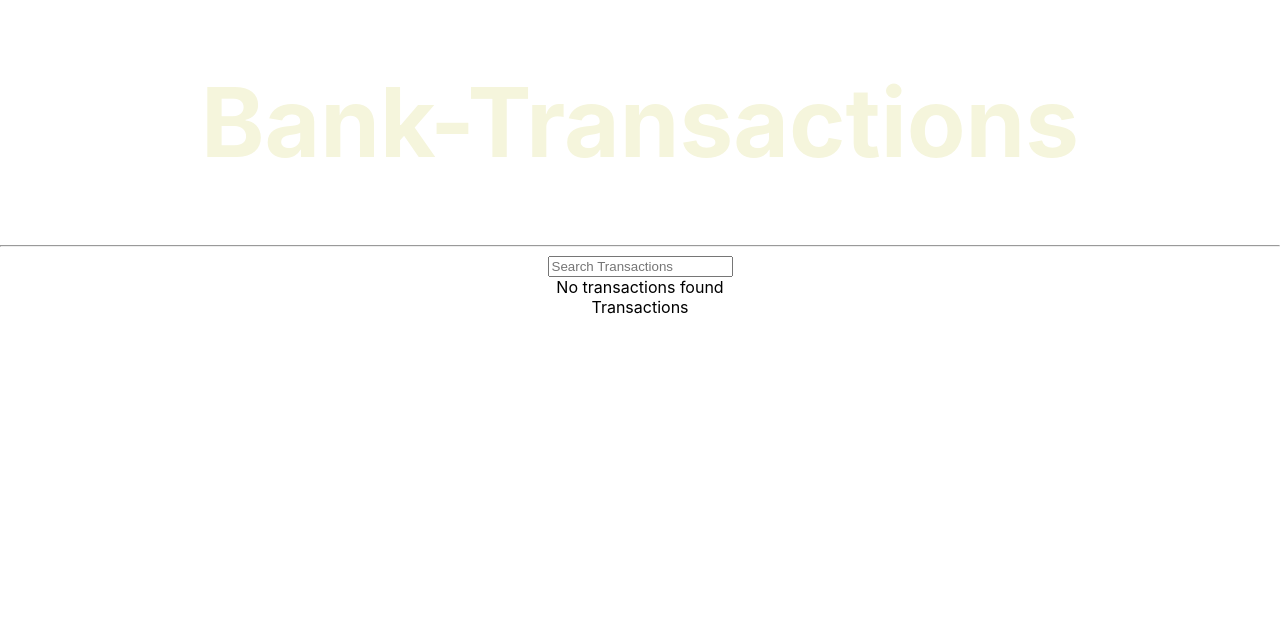
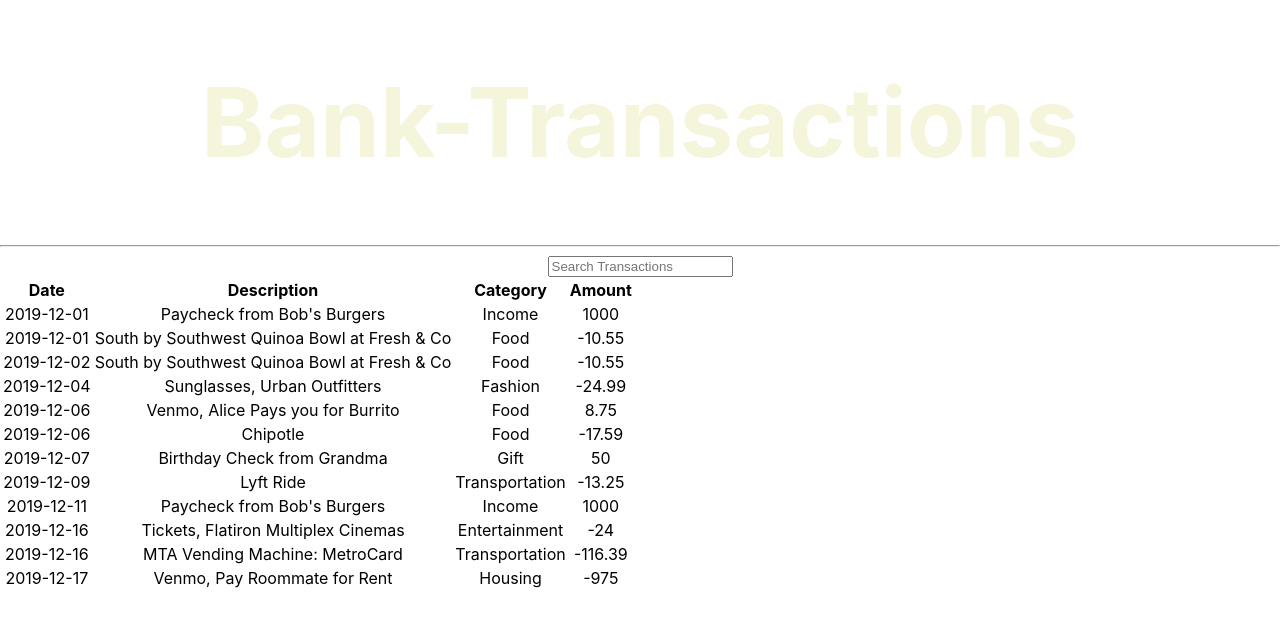
Before and after one commit to clay-boy/React-Code-Challenge1, a React (Create React App) app: page / in a window 1280 px wide. Shown: the top 626 px of the page. Built offline with nearby package versions, Linux system fonts and the light colour scheme; data requests are answered from the project's data file.

Commit message:
added filter method and handle submit

```diff
--- /dev/null
+++ b/src/components/Addtransactions.js
@@ -0,0 +1,23 @@
+import React, { useState } from "react";
+
+const Addtransactions = ({ Addtransactions }) => {
+  const [TransactionsData, setTransactionsData] = useState({
+    categories: "",
+    description: "",
+    amount: "",
+  });
+
+  const handleSubmit = (e) => {
+    e.preventDefault(); // Prevent the default form submission
+
+    onsubmit({ TransactionsData });
+
+    setCategories("");
+    setDescription("");
+    setAmount("");
+  };
+
+  return <div></div>;
+};
+
+export default Addtransactions;
--- a/src/components/App.js
+++ b/src/components/App.js
@@ -1,6 +1,6 @@
 import { useEffect, useState } from "react";
 import "../App.css";
-import Transactions from "./Transactions";
+import Addtransactions from "./Addtransactions";
 import Tables from "./Tables";
 import Filter from "./Filter";
 function App() {
@@ -18,8 +18,9 @@ function App() {
       <hr />
 
     <Filter />
+    <Addtransactions/>
     <Tables />
-    <Transactions />
+
     </div>
 
   );
--- a/src/components/Filter.jsx
+++ b/src/components/Filter.jsx
@@ -5,12 +5,12 @@ const Filter = ({onFilter})=>{
 
         onFilter(e.target.value);//current value of the input field
     }
-
     //return JSX element
     return (
         <input type="text"
         placeholder="Search Transactions"
-         onChange={handleFilterChange}  />
+         onChange={handleFilterChange}
+         required />
     );
 };
 export default Filter;
--- a/src/components/Tables.jsx
+++ b/src/components/Tables.jsx
@@ -1,10 +1,21 @@
 import React from "react";
+import { useEffect, } from "react";
+import { useState } from "react";
 
-function Tables({ transactions }) {
+
+function Tables({ Transactions }) {
+
+    const [transactions, setTransactions] = useState([]);
+    useEffect(() => {
+      fetch("http://localhost:3000/transactions")
+        .then((response) => response.json())
+        .then((transactions) => setTransactions(transactions))
+
+    }, []);
   //checks if transactions prop is null
   if (!transactions) {
     //if transactions is null return "No transactions found" message.
-    return <div>No transactions found</div>;
+    return <div>NO TRANSACTION FOUND</div>;
   }
 
   return (
--- a/src/components/Transactions.js
+++ /dev/null
@@ -1,29 +0,0 @@
-import React, {useState} from 'react'
-
-const Transactions = ({Transactions}) => {
-
-    const [TransactionsData, setTransactionsData] = useState({
-        categories : "",
-        description : "",
-        amount : "",
-
-    })
-
-     const handleSubmit =(e) => {
-        e.preventDefault() // Prevent the default form submission
-
-        onsubmit({TransactionsData});
-
-        setCategories("");
-        setDescription("");
-        setAmount("");
-
-     }
-
-  return (
-    <div>Transactions</div>
-  )
-}
-
-
-export default Transactions;
```
